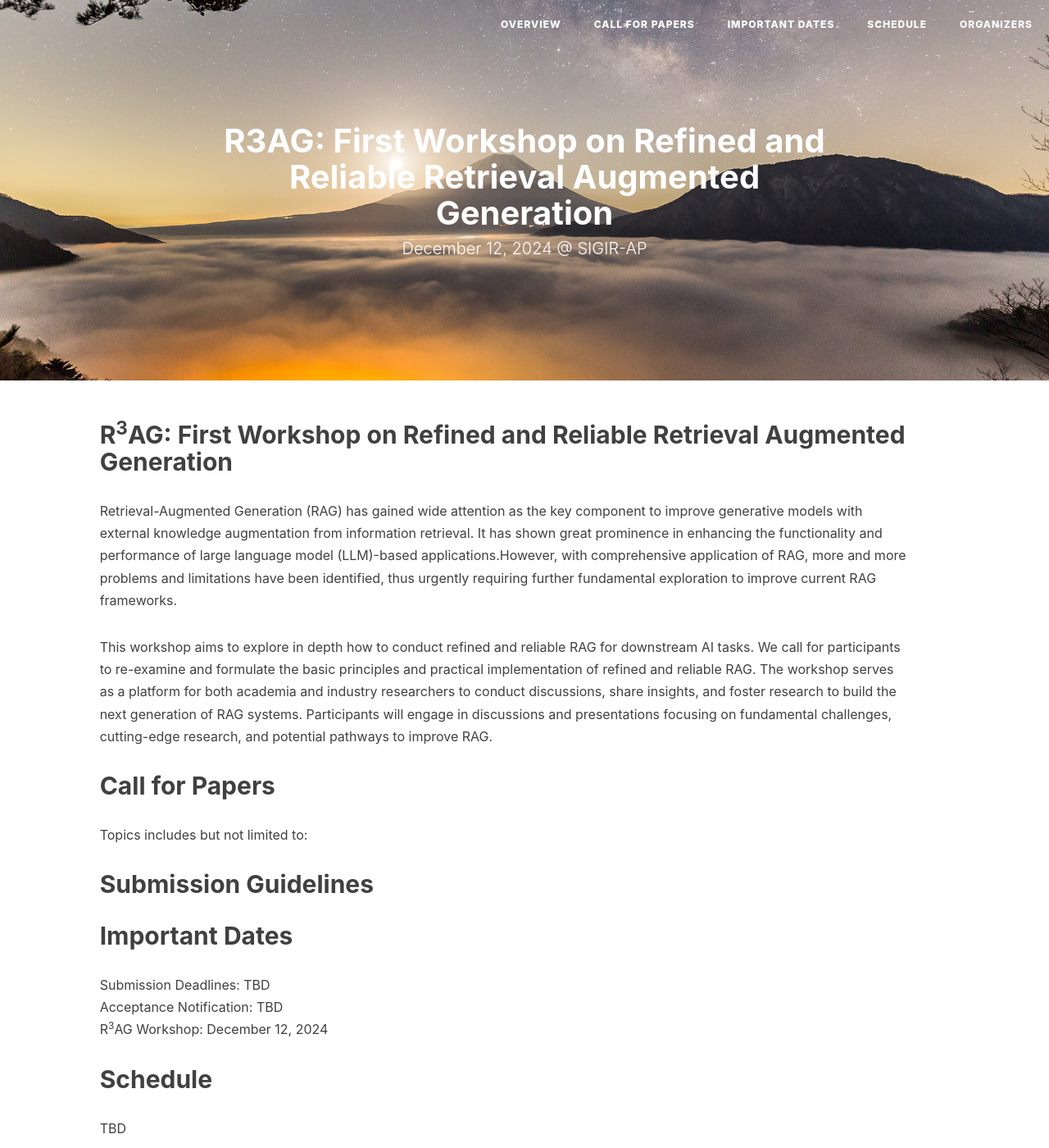
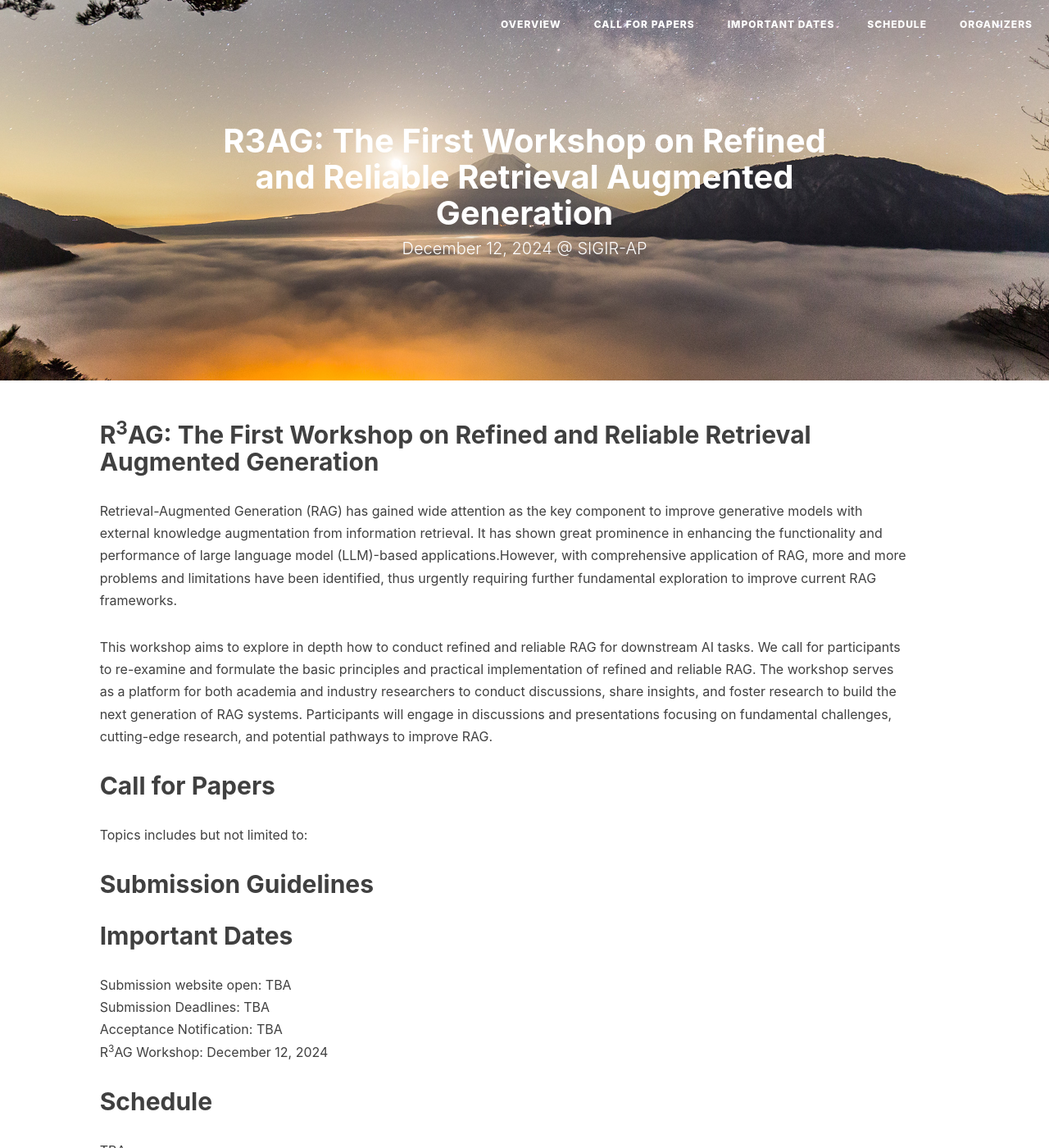
Before and after one commit to R3AG-SIGIR-AP/R3AG-SIGIR-AP.github.io, a Jekyll site: the page built from index.md, in a window 1280 px wide and 1400 px high. Shown: the whole window at 82% size. Built offline with Jekyll 4.4.1, drawn with Linux system fonts in a browser that asks for light colours; nearby versions of some CDN libraries; our own code applies the rules of GitHub Pages for plain Markdown files.

Commit message:
basic clean up

```diff
--- a/index.md
+++ b/index.md
@@ -3,7 +3,7 @@ layout: page
 description: ""
 ---
 
-## <a name='Overview' style="color: inherit; text-decoration: none; text-align: center;"> R<sup>3</sup>AG: First Workshop on Refined and Reliable Retrieval Augmented Generation </a>
+## <a name='Overview' style="color: inherit; text-decoration: none; text-align: center;"> R<sup>3</sup>AG: The First Workshop on Refined and Reliable Retrieval Augmented Generation </a>
  Retrieval-Augmented Generation (RAG) has gained wide attention as the key component to improve generative models  with external knowledge augmentation from information retrieval. It has shown great prominence in enhancing the functionality and performance of large language model (LLM)-based applications.However, with comprehensive application of RAG, more and more problems and limitations have been identified, thus urgently requiring further fundamental exploration to improve current RAG frameworks.
 
  This workshop aims to explore in depth how to conduct refined and reliable RAG for downstream AI tasks. We call for participants to re-examine and formulate the basic principles and practical implementation of refined and reliable RAG. The workshop serves as a platform for both academia and industry researchers to conduct discussions, share insights, and foster research to build the next generation of RAG systems. Participants will engage in discussions and presentations focusing on fundamental challenges, cutting-edge research, and  potential pathways to improve RAG.
@@ -16,12 +16,13 @@ Topics includes but not limited to:
 
 
 ## <a name='Important Dates' style="color: inherit; text-decoration: none; text-align: center;"> Important Dates </a>
-Submission Deadlines: TBD<br/>
-Acceptance Notification: TBD<br/>
+Submission website open: TBA<br/>
+Submission Deadlines: TBA<br/>
+Acceptance Notification: TBA<br/>
 R<sup>3</sup>AG Workshop: December 12, 2024
 
 ## <a name='Schedule' style="color: inherit; text-decoration: none; text-align: center;"> Schedule </a>
-TBD
+TBA
 
 ## <a name='Organizers' style="color: inherit; text-decoration: none;"> Organizers </a>
 
```
